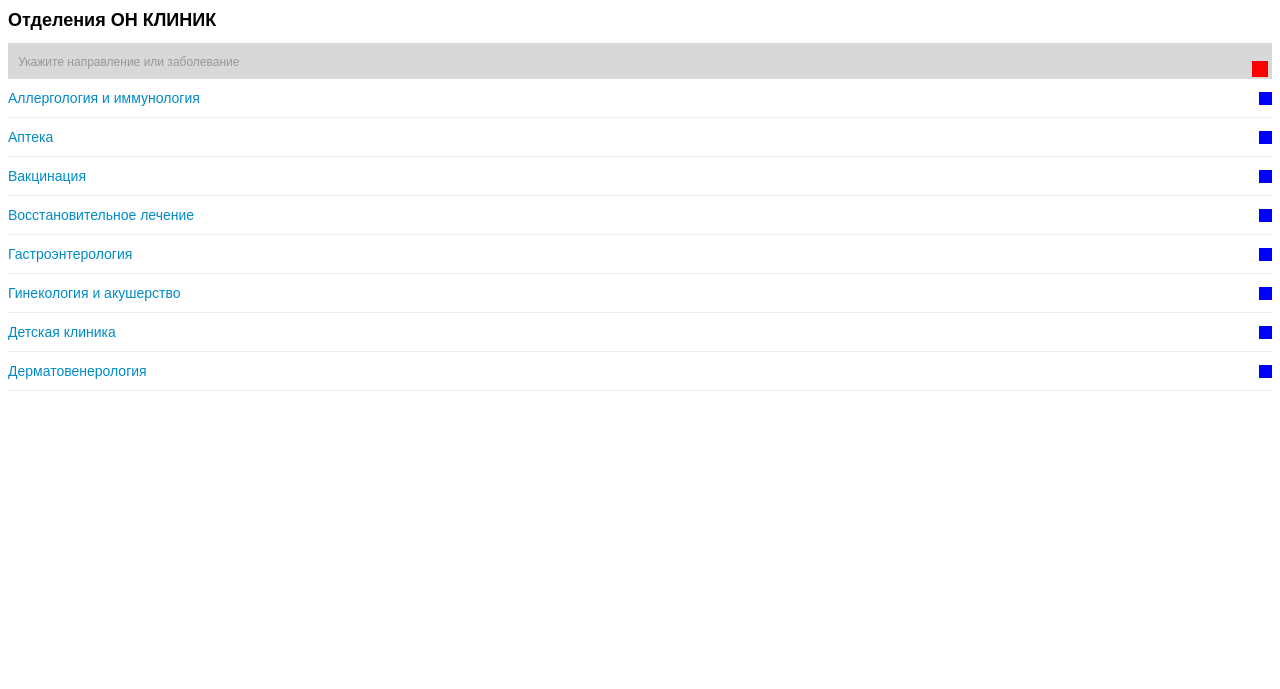
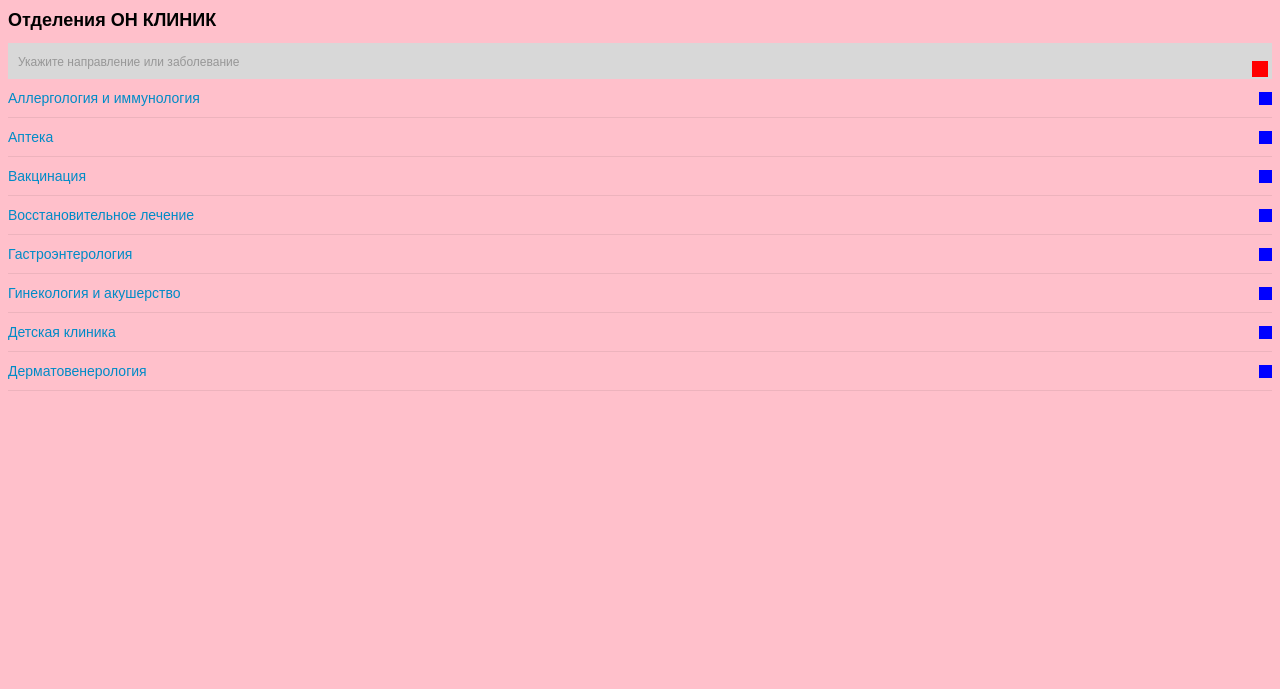
Before and after one commit to AlexUdod/OnClinick, a website: page app/index.html in a window 1280 px wide. Shown: the part 111-800 px from the top of the page. Drawn offline with nearby package versions, Linux system fonts and the light colour scheme; files that its build step writes are made by us from their sources.

Commit message:
main page-2

```diff
--- a/app/sass/_variables.scss
+++ b/app/sass/_variables.scss
@@ -1,4 +1,5 @@
 $mobile-width: 320px;
+$descktop-width: 1280px;
 
 $primary-color: #008bc7;
 
--- a/app/sass/blocks/_header-categories.scss
+++ b/app/sass/blocks/_header-categories.scss
@@ -104,3 +104,10 @@
   color: $hover-color;
   font-weight: 700;
 }
+
+@media (min-width: $descktop-width) {
+
+  body {
+    background-color: pink;
+  }
+}
```
Also changed, not shown: app/img/icons8-right_4_copy_2.svg (added).
